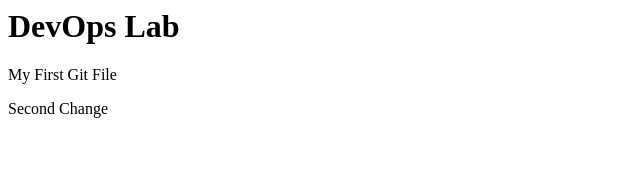
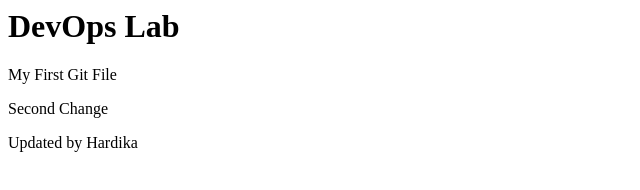
Before and after one commit to sakshi-lad/devops-lab, a plain HTML site: page index.html in a window 1280 px wide. Shown: the whole page, without its empty margins (0-640 px from the left). Drawn offline with Linux system fonts and the light colour scheme.

Commit message:
Update by collaborator

```diff
--- a/index.html
+++ b/index.html
@@ -1,3 +1,4 @@
 <h1>DevOps Lab </h1>
 <p> My First Git File </p>
 <p> Second Change </p>
+<p>Updated by Hardika</p>
```
